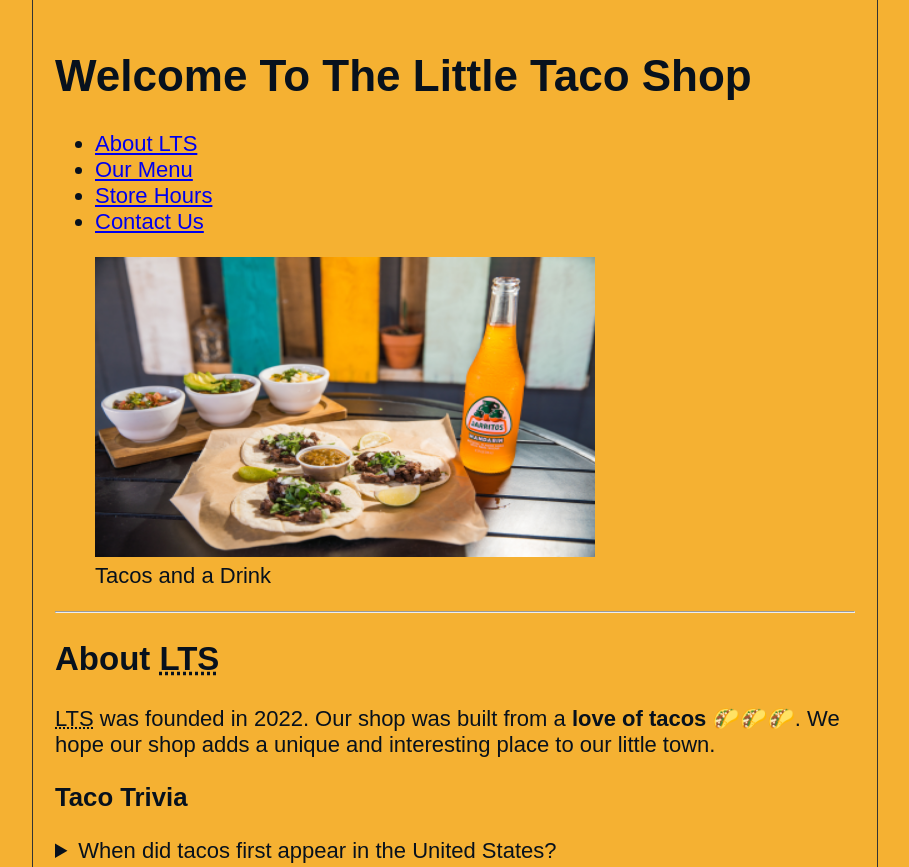
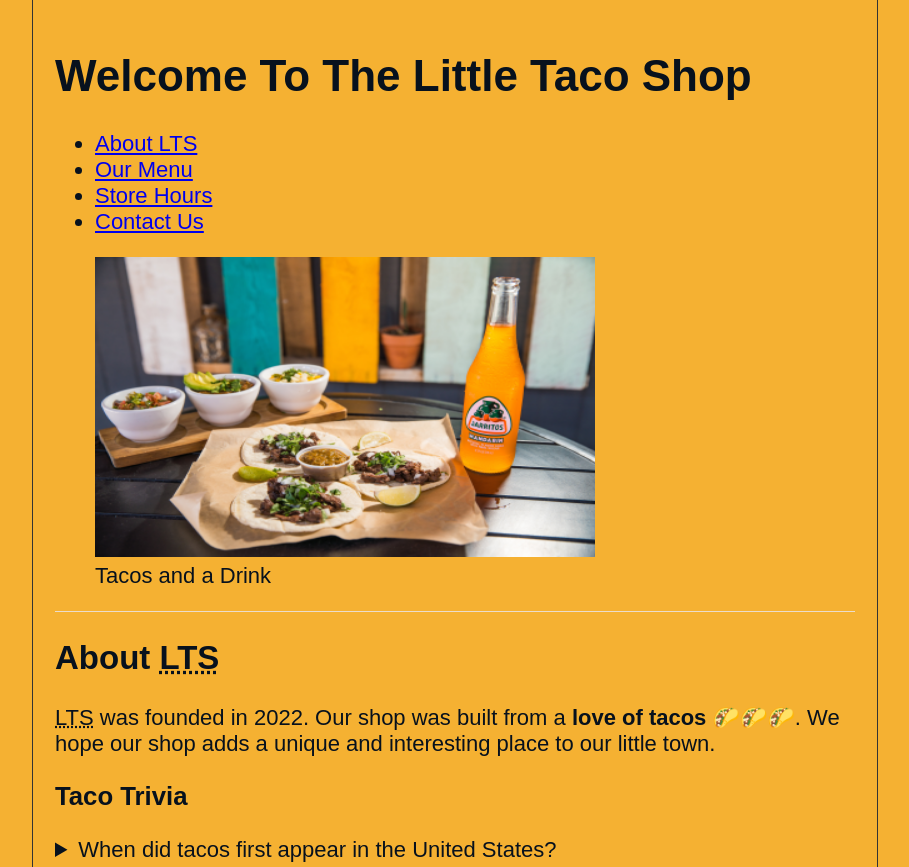
Before and after one commit to Abdulhakeem010/HTML-first-project, a plain HTML site: page index.html in a window 1280 px wide. Shown: the top 867 px of the page, without its empty margins (185-1094 px from the left). Drawn offline with Linux system fonts and the light colour scheme.

Commit message:
Update main.css

```diff
--- a/main.css
+++ b/main.css
@@ -41,3 +41,9 @@ button {
 input,textarea {
   background: #EBDCCB;
 }
+
+hr{
+  background-color: #EBDCCB;
+  height: 1px;
+border: none;
+}
```
